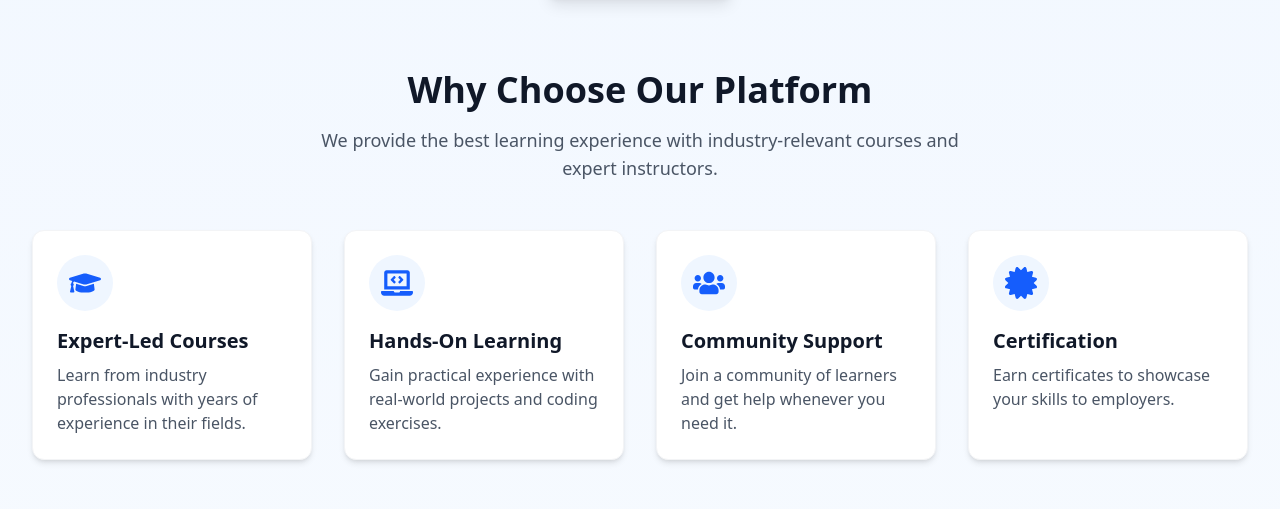
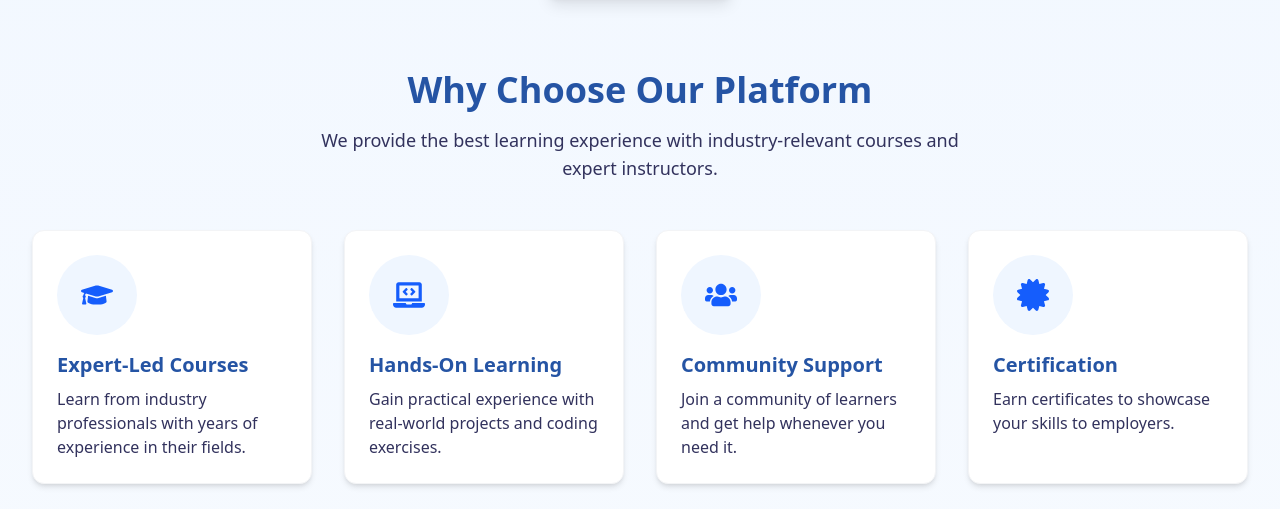
Before and after one commit to MuazamMughal/skillOrbit-app, a Next.js app: page / in a window 1280 px wide. Shown: the part 670-1179 px from the top of the page. Built offline with nearby package versions, Linux system fonts and the light colour scheme.

Commit message:
final client change with content After Hero changes done

```diff
--- a/src/components/common/AfterHero.tsx
+++ b/src/components/common/AfterHero.tsx
@@ -32,10 +32,10 @@ const AfterHero = () => {
     <section className="pt-8">
       <div className="container mx-auto px-4 sm:px-6 lg:px-8">
         <div className="text-center mb-12">
-          <h2 className="text-3xl font-bold text-gray-900 sm:text-4xl">
+          <h2 className="text-3xl font-bold text-[#2554A4] sm:text-4xl">
             Why Choose Our Platform
           </h2>
-          <p className="mt-4 text-lg text-gray-600 max-w-2xl mx-auto">
+          <p className="mt-4 text-lg text-[#32325D] max-w-2xl mx-auto">
             We provide the best learning experience with industry-relevant courses and expert instructors.
           </p>
         </div>
@@ -44,15 +44,15 @@ const AfterHero = () => {
           {features.map((feature, index) => (
             <div
               key={index}
-              className="bg-white p-6 rounded-xl shadow-md hover:shadow-lg transition-shadow duration-300 border border-gray-100"
+              className="bg-white p-6 rounded-xl shadow-md hover:shadow-lg transition-shadow ease-in-out duration-400 border border-gray-100"
             >
-              <div className="w-14 h-14 bg-blue-50 rounded-full flex items-center justify-center mb-4">
+              <div className="w-20 h-20 bg-blue-50 rounded-full flex items-center justify-center mb-4">
                 {feature.icon}
               </div>
-              <h3 className="text-xl font-semibold text-gray-900 mb-2">
+              <h3 className="text-xl font-semibold text-[#2554A4] mb-2">
                 {feature.title}
               </h3>
-              <p className="text-gray-600">
+              <p className="text-[#32325D]">
                 {feature.description}
               </p>
             </div>
```
